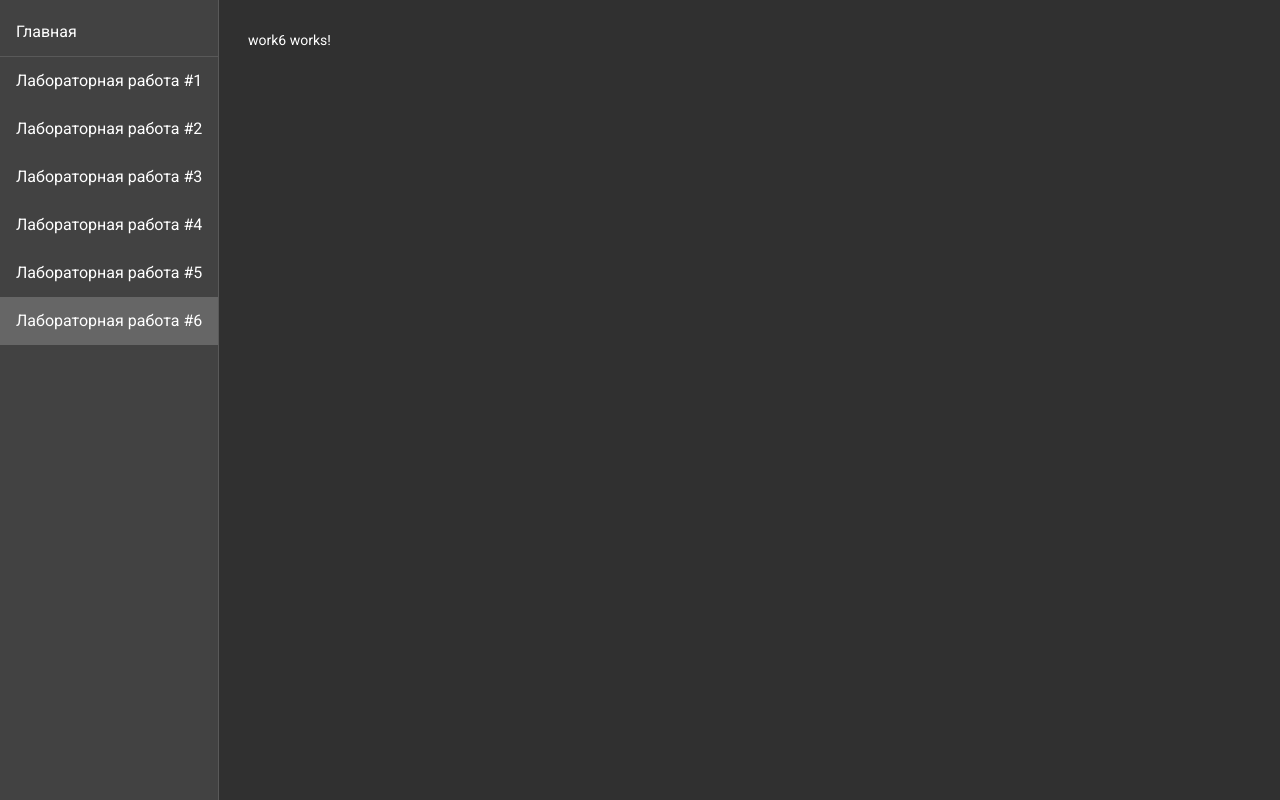
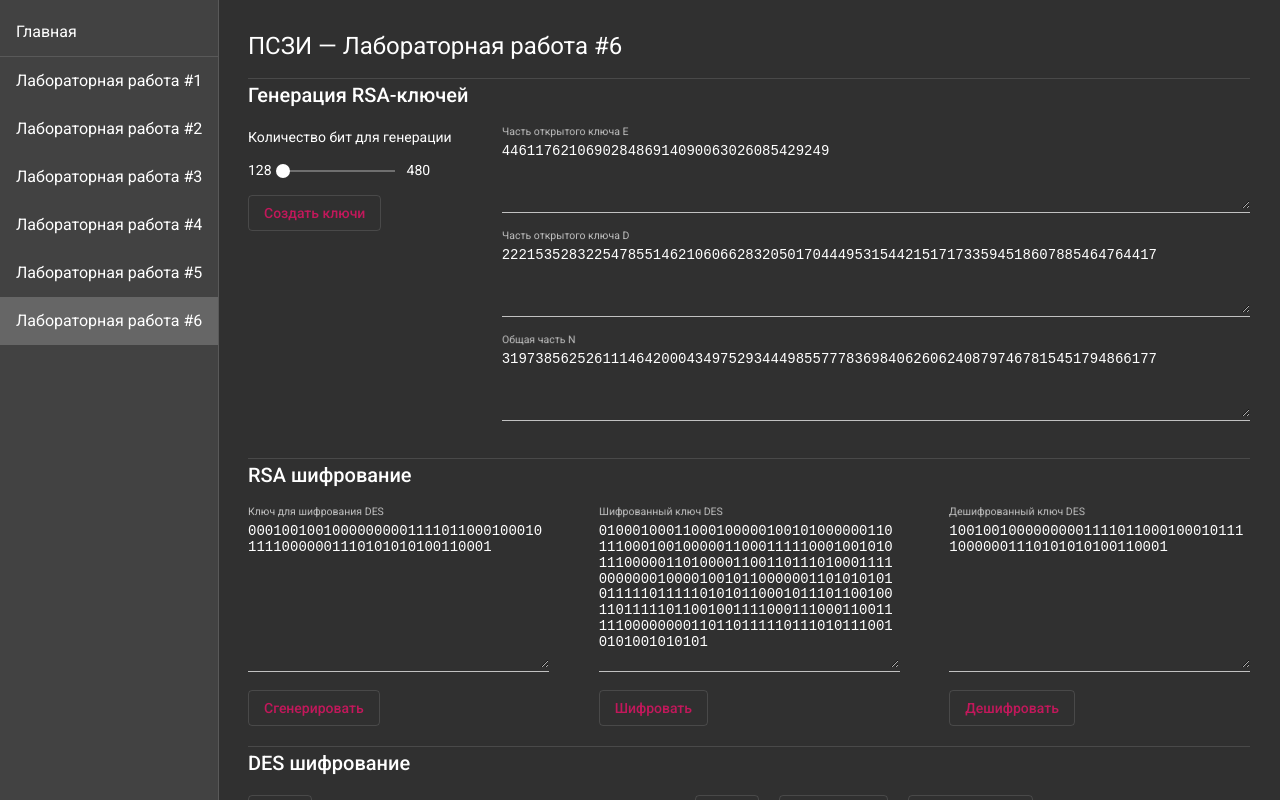
Before and after one commit to Fake-Make/Cryptography, an Angular app: page /works/6 in a window 1280 px wide. Built offline with nearby package versions, Linux system fonts and the light colour scheme; what ng2-charts would draw is missing.

Commit message:
Feature #15: 6-th work developed
* `RSA-Keys` generation implemented;
* `RSA encryption` and `decryption` implemented;
* `DES encryption` and `decryption` added;
* Web-page designed;

```diff
--- a/src/app/components/works/work6/work6.component.css
+++ b/src/app/components/works/work6/work6.component.css
@@ -0,0 +1,33 @@
+.mono {
+	font-family: 'Courier New', Courier, monospace;
+	width: 100%;
+	white-space: pre-wrap;
+    white-space: -moz-pre-wrap;
+    white-space: -pre-wrap;
+    white-space: -o-pre-wrap;
+    word-wrap: break-word;
+}
+
+.ml-20 {
+	margin-left: 20px;
+}
+
+.wrapper {
+	width: 100%;
+	display: flex;
+	flex-direction: row;
+	justify-content: space-between;
+	flex-wrap: wrap;
+}
+
+.fg-1 {
+	flex-grow: 1;
+}
+
+* + .fg-1 {
+	margin-left: 50px;
+}
+
+.w-100 {
+	width: 100%;
+}
--- a/src/app/components/works/work6/work6.component.html
+++ b/src/app/components/works/work6/work6.component.html
@@ -1 +1,116 @@
-<p>work6 works!</p>
+<h1 class="mat-header">ПСЗИ — Лабораторная работа #6</h1>
+<mat-divider></mat-divider>
+
+<h2 class="mat-title">
+	Генерация RSA-ключей
+</h2>
+<div class="wrapper">
+	<section>
+		<label>Количество бит для генерации</label>
+		<br>
+		128 <mat-slider min="128" max="480" step="1" thumbLabel="true"
+			[(ngModel)]="bits">
+		</mat-slider> 480
+		<br>
+		<button (click)="generateRsa()" mat-stroked-button color="primary">
+			Создать ключи
+		</button>
+		<br>
+	</section>
+	<section class="fg-1">
+		<mat-form-field class="w-100">
+			<mat-label>Часть открытого ключа E</mat-label>
+			<textarea matInput cols="38" rows="4" class="mono"
+				[(ngModel)]="keysRsa.e"></textarea>
+		</mat-form-field>
+		<br>
+		<mat-form-field class="w-100">
+			<mat-label>Часть открытого ключа D</mat-label>
+			<textarea matInput cols="38" rows="4" class="mono"
+				[(ngModel)]="keysRsa.d"></textarea>
+		</mat-form-field>
+		<br>
+		<mat-form-field class="w-100">
+			<mat-label>Общая часть N</mat-label>
+			<textarea matInput cols="38" rows="4" class="mono"
+				[(ngModel)]="keysRsa.n"></textarea>
+		</mat-form-field>
+	</section>
+</div>
+<br>
+<mat-divider></mat-divider>
+
+<h2 class="mat-title">
+	RSA шифрование
+</h2>
+<div class="wrapper">
+	<section class="fg-1">
+		<mat-form-field class="w-100">
+			<mat-label>Ключ для шифрования DES</mat-label>
+			<textarea matInput cols="40" rows="9"
+				class="mono" [(ngModel)]="keyDes"></textarea>
+		</mat-form-field>
+		<br>
+		<button (click)="generateDes()" mat-stroked-button color="primary">
+			Сгенерировать
+		</button>
+	</section>
+	<section class="fg-1">
+		<mat-form-field class="w-100">
+			<mat-label>Шифрованный ключ DES</mat-label>
+			<textarea matInput cols="40" rows="9"
+				class="mono" [(ngModel)]="keyDesEncrypted"></textarea>
+		</mat-form-field>
+		<br>
+		<button (click)="keyDesEncrypted = encryptRsa(keyDes)" mat-stroked-button color="primary">
+			Шифровать
+		</button>
+	</section>
+	<section class="fg-1">
+		<mat-form-field class="w-100">
+			<mat-label>Дешифрованный ключ DES</mat-label>
+			<textarea matInput cols="40" rows="9"
+				class="mono" [(ngModel)]="keyDesDecrypted"></textarea>
+		</mat-form-field>
+		<br>
+		<button (click)="keyDesDecrypted = decryptRsa(keyDesEncrypted)" mat-stroked-button color="primary">
+			Дешифровать
+		</button>
+	</section>
+</div>
+<br>
+<mat-divider></mat-divider>
+
+<h2 class="mat-title">
+	DES шифрование
+</h2>
+<div class="wrapper">
+	<section class="fg-1">
+		<button (click)="changeView('base')" mat-stroked-button color="accent">
+			{{ viewModes[views.base] }}
+		</button>
+		<br><br>
+		<mat-form-field class="w-100">
+			<mat-label>Текст для шифрования</mat-label>
+			<textarea matInput placeholder="Hello World!" cols="40" rows="9"
+				class="mono" [(ngModel)]="base"></textarea>
+		</mat-form-field>
+	</section>
+	<section class="fg-1">
+		<button (click)="changeView('cipher')" mat-stroked-button color="accent">
+			{{ viewModes[views.cipher] }}
+		</button>
+		<button (click)="encryptDes()" mat-stroked-button color="primary" class="ml-20">
+			Шифровать
+		</button>
+		<button (click)="decryptDes()" mat-stroked-button color="primary" class="ml-20">
+			Дешифровать
+		</button>
+		<br><br>
+		<mat-form-field class="w-100">
+			<mat-label>Результат работы DES</mat-label>
+			<textarea matInput cols="40" rows="9"
+				class="mono" [(ngModel)]="cipher"></textarea>
+		</mat-form-field>
+	</section>
+</div>
--- a/src/app/components/works/work6/work6.component.ts
+++ b/src/app/components/works/work6/work6.component.ts
@@ -1,4 +1,9 @@
 import { Component, OnInit } from '@angular/core';
+
+import { RSA } from '@core/rsa';
+import { Converter } from '@core/converter';
+import { Gamma } from '@core/gamma';
+import { DES } from '@core/des';
 
 @Component({
   selector: 'app-work6',
@@ -6,10 +11,90 @@ import { Component, OnInit } from '@angular/core';
   styleUrls: ['./work6.component.css']
 })
 export class Work6Component implements OnInit {
+  bits: number = 128;
+  keysRsa: {
+    e: bigint,
+    d: bigint,
+    n: bigint
+  } = {e: 0n, d: 0n, n: 0n};
 
-  constructor() { }
+  keyDes: string = '';
+  keyDesEncrypted: string = '';
+  keyDesDecrypted: string = '';
+
+  base: string = 'Hello Darkness my old friend! I\'ve come to talk with you again';
+  cipher: string = '';
+
+  viewModes = ['Str', 'Bin', 'Hex'];
+  views = {base: 0, cipher: 0};
+
+  constructor() {}
 
   ngOnInit(): void {
+    this.generateRsa();
+    this.generateDes();
+    this.keyDesEncrypted = this.encryptRsa(this.keyDes);
+    this.keyDesDecrypted = this.decryptRsa(this.keyDesEncrypted);
+    this.encryptDes();
   }
 
+  generateRsa() {
+    const keys = RSA.getKeys(this.bits);
+    this.keysRsa.e = keys.public.e;
+    this.keysRsa.d = keys.private.d;
+    this.keysRsa.n = keys.private.n;
+  }
+
+  generateDes() {
+    this.keyDes = Gamma.getSimpleGamma(64);
+  }
+
+  encryptRsa(strBin: string): string {
+    return RSA.encrypt(strBin, {e: this.keysRsa.e, n: this.keysRsa.n});
+  }
+
+  decryptRsa(strBin: string): string {
+    return RSA.decrypt(strBin, {d: this.keysRsa.d, n: this.keysRsa.n});
+  }
+
+  changeView(key: 'base' | 'cipher') {
+    this.views[key] = (this.views[key] + 1) % this.viewModes.length;
+    const from = this[key];
+    const to = [
+      Converter.hexToStr.bind(Converter),
+      Converter.strToBin.bind(Converter),
+      Converter.binToHex.bind(Converter)
+    ][this.views[key]](from);
+    this[key] = to;
+  }
+
+  encryptDes(): void {
+    this.applyCipher(this.getBin('base'), 'direct');
+  }
+
+  decryptDes(): void {
+    this.applyCipher(this.getBin('base'), 'reverse');
+  }
+
+  protected applyCipher(strBin: string, direction: 'direct' | 'reverse'): void {
+    const binCipher = new DES(this.keyDesDecrypted).apply(strBin, direction === 'direct');
+    this.cipher = this.fromBin('cipher', binCipher);
+  }
+
+  protected getBin(key: 'base' | 'cipher'): string {
+    const from = this[key];
+    return [
+      Converter.strToBin.bind(Converter),
+      (from: string) => from,
+      Converter.hexToBin.bind(Converter)
+    ][this.views[key]](from);
+  }
+
+  protected fromBin(key: 'base' | 'cipher', bin: string): string {
+    return [
+      Converter.binToStr.bind(Converter),
+      (bin: string) => bin,
+      Converter.binToHex.bind(Converter)
+    ][this.views[key]](bin);
+  }
 }
--- /dev/null
+++ b/src/app/core/rsa.ts
@@ -0,0 +1,124 @@
+import { Primals } from '@core/primals';
+
+type PublicKey = {
+  e: bigint;
+  n: bigint;
+};
+
+type PrivateKey = {
+  d: bigint;
+  n: bigint;
+};
+
+type Keys = {
+  public: PublicKey;
+  private: PrivateKey;
+};
+
+export class RSA {
+  static getKeys(bits = 128): Keys {
+    for(let i = 0; i < 200; i++) {
+      const {p, q, n, phi, e, d} = this.generateKeys(bits);
+      if (this.gcd(BigInt(e * d), phi) === 1n) {
+        return {
+          public: {e: e, n: n},
+          private: {d: d, n: n}
+        };
+      }
+    }
+    throw new Error('Keys generation error!');
+  }
+
+  static encrypt(strBin: string, keyPublic: PublicKey): string {
+    const {e, n} = keyPublic;
+    const k = Math.floor(Math.log2(Number(n)));
+    const ke = Math.ceil(Math.log2(Number(n)));
+    strBin = this.fill(strBin, k);
+
+    const M = (strBin.match(new RegExp(`[01]{1,${k}}`, 'g')) || []);
+    const C = M
+      .map((block: string): bigint => BigInt('0b' + block))
+      .map((block: bigint): bigint => Primals.powToMod(block, e, n))
+      .map((block: bigint): string => block.toString(2))
+      .map((block: string): string => this.fill(block, ke));
+    return C.join('');
+  }
+
+  static decrypt(strBin: string, keyPrivate: PrivateKey): string {
+    const {d, n} = keyPrivate;
+    const k = Math.floor(Math.log2(Number(n)));
+    const ke = Math.ceil(Math.log2(Number(n)));
+    strBin = this.fill(strBin, ke);
+
+    const M = strBin.match(new RegExp(`[01]{1,${ke}}`, 'g')) || [];
+    const D = M
+      .map((block: string): bigint => BigInt('0b'+ block))
+      .map((block: bigint): bigint => Primals.powToMod(block, d, n))
+      .map((block: bigint): string => block.toString(2))
+      .map((block: string): string => this.fill(block, k));
+    return D.join('').replace(/^0+/, '');
+  }
+
+  protected static fill(str: string, k: number): string {
+    return str.length % k ?
+      '0'.repeat(k - str.length % k) + str :
+      str;
+  }
+
+  protected static generateKeys(bits: number = 128): any {
+    const p = Primals.getPrimalNumber(bits);
+    const q = (() => {
+      for (let i = 0; i < 500; i++) {
+        const primal = Primals.getPrimalNumber(bits);
+        if (primal !== p)
+          return primal;
+      }
+      return 1n;
+    })();
+    const n = p * q;
+    const euler = (p - 1n) * (q - 1n);
+    const e = this.getE(euler, bits);
+    const d = this.getD(e, euler);
+
+    return {p: p, q: q, n: n, phi: euler, e: e, d: d};
+  }
+
+  protected static getE(limit: bigint, bits = 128): bigint {
+    for (let i = 1; i < 500; i++) {
+      const primal = Primals.getPrimalNumber(bits);
+      if (primal < limit && this.gcd(primal, limit) === 1n)
+        return primal;
+    }
+    return 0n;
+  }
+
+  // Extended Euclid algorithm for finding d
+  protected static getD(e: bigint, phi: bigint): bigint {
+    let a = BigInt(e);
+    let b = BigInt(phi);
+
+    let x = 0n, y = 1n, u = 1n, v = 0n;
+    let q, r, m, n;
+
+    while (a !== 0n) {
+      q = b / a;
+      r = b % a;
+      m = x - u * q;
+      n = y - v * q;
+      b = a;
+      a = r;
+      x = u;
+      y = v;
+      u = m;
+      v = n;
+    }
+
+    return phi + x;
+  }
+
+  protected static gcd(a: bigint, b: bigint): bigint {
+    while (b !== 0n)
+      b = a % (a = b);
+    return a;
+  }
+}
```
Also changed, not shown: src/app/core/primals.ts (+14 -9 lines).
